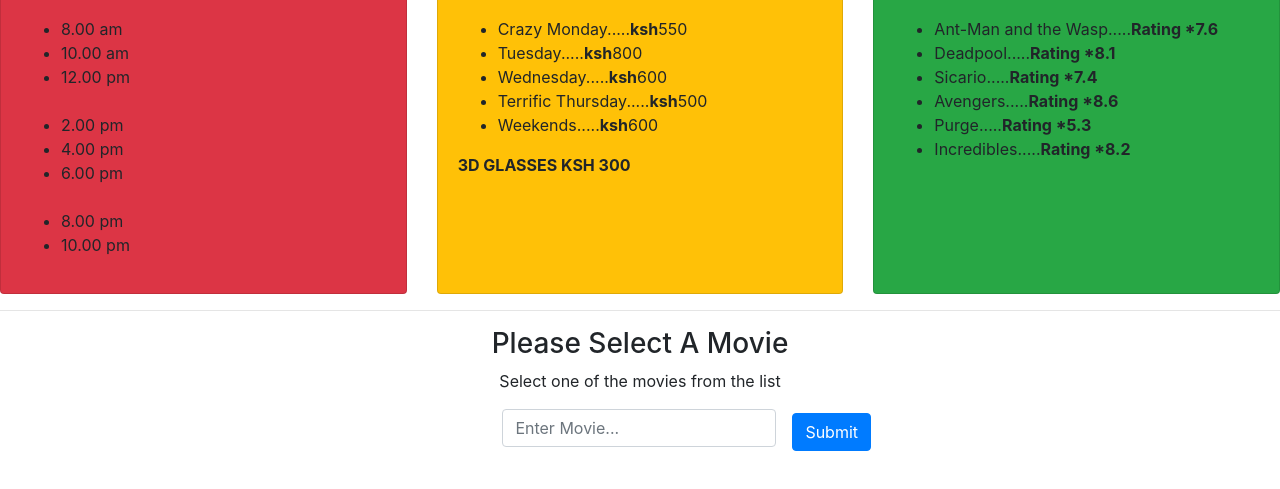
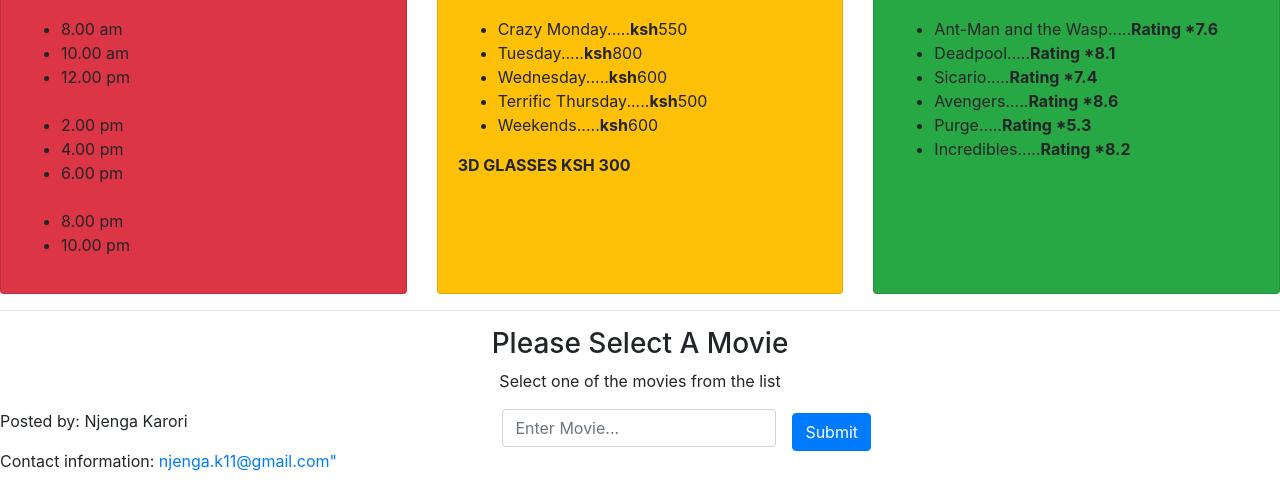
Before and after one commit to Njengak11/cinema, a plain HTML site: page index.html in a window 1280 px wide. Shown: the part 403-892 px from the top of the page. Before the commit the page ends 858 px from the top, so only its background shows below. Drawn offline with nearby package versions, Linux system fonts and the light colour scheme.

Commit message:
added footer

```diff
--- a/index.html
+++ b/index.html
@@ -116,6 +116,16 @@
           </form>
      </div>
 
+     <!---footer-->
+     <footer class="footer"><footer class="footer">
+            <p>Posted by: Njenga Karori </p>
+            <p>Contact information: <a href="njenga.k11@gmail.com">
+            njenga.k11@gmail.com"</a></p>
+            </footer>
+
+
+
+
 
 
 
```
